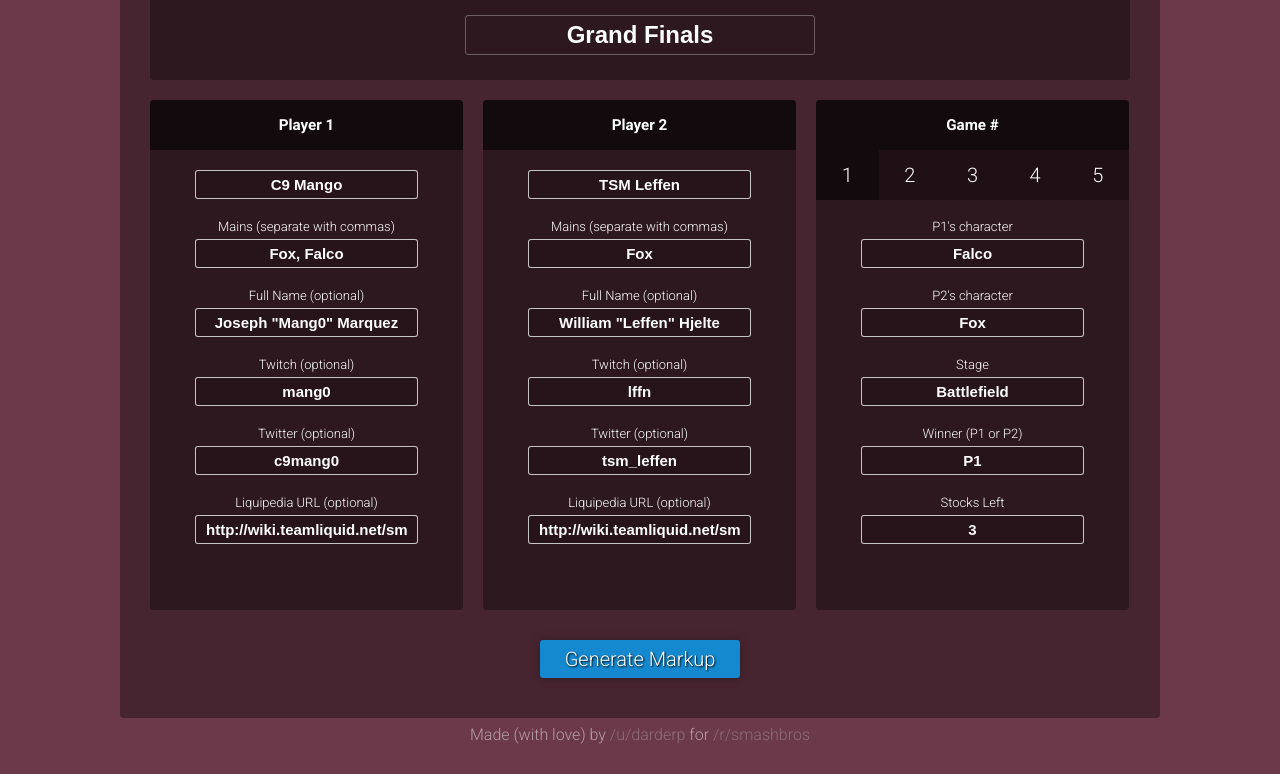
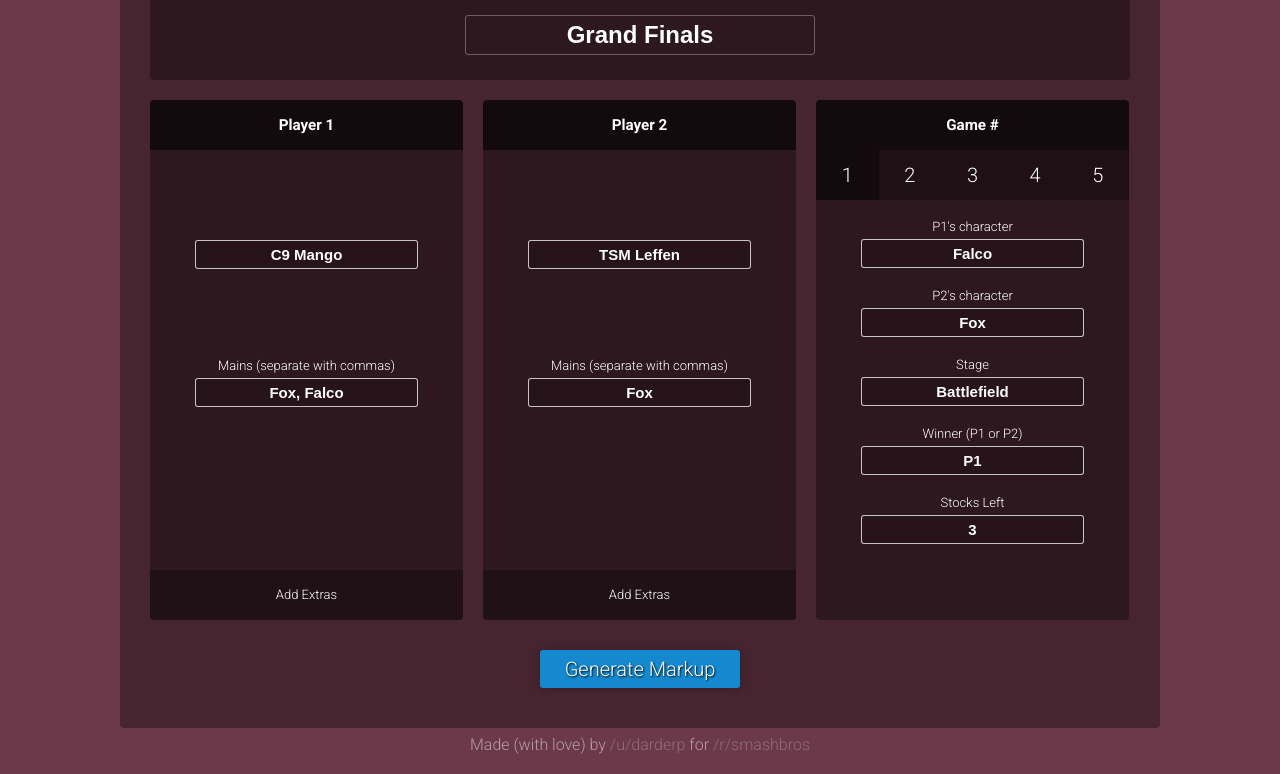
Before and after one commit to DarylPinto/darylpinto.github.io, a plain HTML site: page index.html in a window 1280 px wide. Shown: the part 94-868 px from the top of the page. Drawn offline with nearby package versions, Linux system fonts and the light colour scheme.

Commit message:
Simplified screen by hiding optional paramaters until user manually chooses to use them

```diff
--- a/css/main.css
+++ b/css/main.css
@@ -129,10 +129,12 @@
 	border-radius: 4px 4px 0px 0px;
 }
 
-.player-one, .player-two, .newgames{
+.player-one, .player-two, .game-wrapper{
 	width: 31.3%;
-	min-height: 510px;
+	height: 520px;
+	overflow: hidden;
 	padding: 0;
+	position: relative;
 	float: left;
 }
 
@@ -145,6 +147,28 @@
 
 .game-info section div{
 	display: block;
+}
+
+.expand-extras{
+	width: 100%;
+	height: 50px;
+	background-color: rgba(0, 0, 0, 0.3);
+	line-height: 50px;
+	border-radius: 0px 0px 4px 4px;
+	position: absolute;
+	bottom: 0;
+	cursor: pointer;
+	transition: .6s;
+}
+
+.extra{
+	display: none;
+	transition: .6s;
+}
+
+.player-one div, .player-two div{
+	margin-top: 69.5px;
+	transition: .6s;
 }
 
 button{
--- a/index.html
+++ b/index.html
@@ -11,28 +11,32 @@
 <body>
 <h1 class="main-header">Tournament Tabler</h1>
 	<section class="container">
-		<span id="version">Ver. 2.1.5</span>
+		<span id="version">Ver. 2.1.8</span>
 		<section class="round-info">
 			<br><input type="text" id="Round" value="Grand Finals"><br>
 		</section>
 		<div>
 			<section class="player-one">
-				<h1>Player 1</h1> <br><input type="text" id="PlayerOne" value="C9 Mango"><br>
-				Mains (separate with commas) <br><input type="text" id="PlayerOneMains" value="Fox, Falco"><br>
-				Full Name (optional)<br><input type="text" id="PlayerOneName" value='Joseph "Mang0" Marquez'><br>
-				Twitch (optional) <br><input type="text" id="PlayerOneTwitch" value="mang0"><br>
-				Twitter (optional) <br><input type="text" id="PlayerOneTwitter" value="c9mang0"><br>
-				Liquipedia URL (optional) <br><input type="text" id="PlayerOneLiquipedia" value="http://wiki.teamliquid.net/smash/Mango"><br>
+				<h1>Player 1</h1><br>
+				<div><input type="text" id="PlayerOne" value="C9 Mango"><br></div>
+				<div>Mains (separate with commas) <br><input type="text" id="PlayerOneMains" value="Fox, Falco"><br></div>
+				<div class="extra">Full Name (optional)<br><input type="text" id="PlayerOneName" value='Joseph "Mang0" Marquez'><br></div>
+				<div class="extra">Twitch (optional) <br><input type="text" id="PlayerOneTwitch" value="mang0"><br></div>
+				<div class="extra">Twitter (optional) <br><input type="text" id="PlayerOneTwitter" value="c9mang0"><br></div>
+				<div class="extra">Liquipedia URL (optional) <br><input type="text" id="PlayerOneLiquipedia" value="http://wiki.teamliquid.net/smash/Mango"><br></div>
+				<div class="expand-extras" onclick="showExtras(1)">Add Extras</div>
 			</section>
 			<section class="player-two">
-				<h1>Player 2</h1> <br><input type="text" id="PlayerTwo" value="TSM Leffen"><br>
-				Mains (separate with commas) <br><input type="text" id="PlayerTwoMains" value="Fox"><br>
-				Full Name (optional)<br><input type="text" id="PlayerTwoName" value='William "Leffen" Hjelte'><br>
-				Twitch (optional) <br><input type="text" id="PlayerTwoTwitch" value="lffn"><br>
-				Twitter (optional) <br><input type="text" id="PlayerTwoTwitter" value="tsm_leffen"><br>
-				Liquipedia URL (optional) <br><input type="text" id="PlayerTwoLiquipedia" value="http://wiki.teamliquid.net/smash/Leffen"><br>
+				<h1>Player 2</h1><br>
+				<div><input type="text" id="PlayerTwo" value="TSM Leffen"><br></div>
+				<div>Mains (separate with commas) <br><input type="text" id="PlayerTwoMains" value="Fox"><br></div>
+				<div class="extra">Full Name (optional)<br><input type="text" id="PlayerTwoName" value='William "Leffen" Hjelte'><br></div>
+				<div class="extra">Twitch (optional) <br><input type="text" id="PlayerTwoTwitch" value="lffn"><br></div>
+				<div class="extra">Twitter (optional) <br><input type="text" id="PlayerTwoTwitter" value="tsm_leffen"><br></div>
+				<div class="extra">Liquipedia URL (optional) <br><input type="text" id="PlayerTwoLiquipedia" value="http://wiki.teamliquid.net/smash/Leffen"><br></div>
+				<div class="expand-extras" onclick="showExtras(2)">Add Extras</div>
 			</section>
-			<section class="newgames">
+			<section class="game-wrapper">
 				<div class="game-toggle">
 					<h1>Game #</h1>
 					<div style="background-color: rgba(0, 0, 0, 0.6)" onclick="showGame(1)">1</div>
--- a/js/main.js
+++ b/js/main.js
@@ -1,4 +1,6 @@
 var pressed = false
+var P1extras = false
+var P2extras = false
 
 function randomNumberBetween(low,high){
 	return Math.floor(Math.random()*(high-low)+low);
@@ -8,6 +10,27 @@
 function printLine(content){//Prints content on screen
 	$("#results").append("<span></span><br>");
 	$("#results span").last().append(content);
+}
+
+function showExtras(num){
+	if(num === 1){
+		$(".player-one .expand-extras").css("display", "none");
+
+		$(".player-one .extra").css("display", "block");
+		$(".player-one div").css("margin-top", "0");
+
+		P1extras = true;
+	}
+	if(num === 2){
+		$(".player-two .expand-extras").css("display", "none");
+
+		$(".player-two .extra").css("display", "block");
+		$(".player-two div").css("margin-top", "0");
+
+		P2extras = true;
+	}
+
+
 }
 
 function showGame(num){
@@ -74,6 +97,20 @@
 	var game5P2Character = $("#GameFive .PlayerTwoCharacter").val();
 	var game5StockCount = parseInt($("#GameFive .StocksRemaining").val());
 	var game5Stage = $("#GameFive .Stage").val();
+
+
+	if(!P1extras){ //if P1 extras are hidden, don't use the pre-installed choices
+		P1name = "";
+		P1twitch = "";
+		P1twitter = "";
+		P1liquipedia = "";
+	}
+	if(!P2extras){//if P2 extras are hidden, don't use the pre-installed choices
+		P2name = "";
+		P2twitch = "";
+		P2twitter = "";
+		P2liquipedia = "";
+	}
 
 	function makeFlair(str){
 		return "[](/"+str+")";
```
